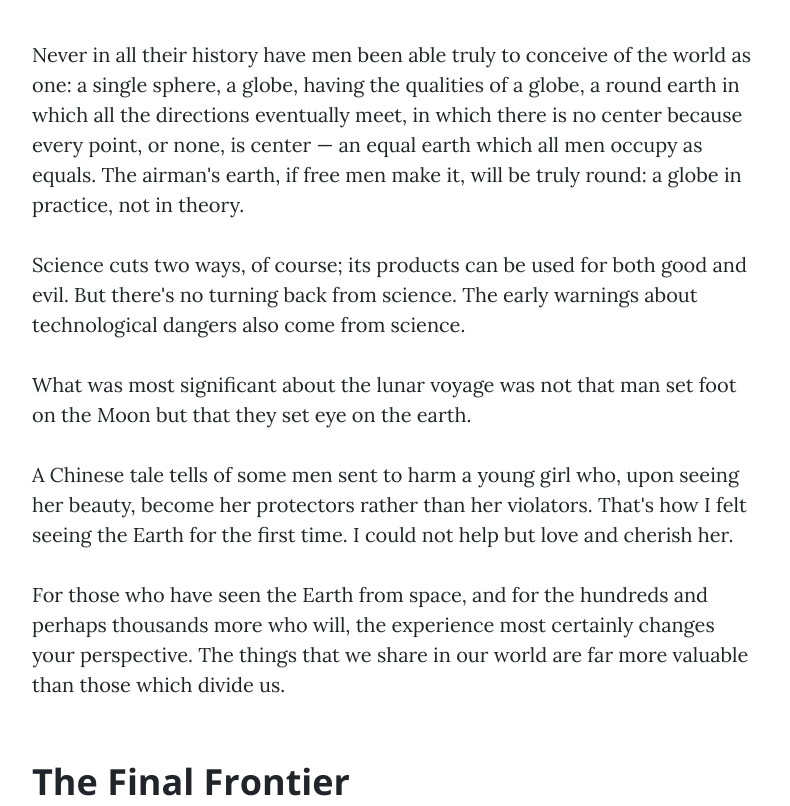
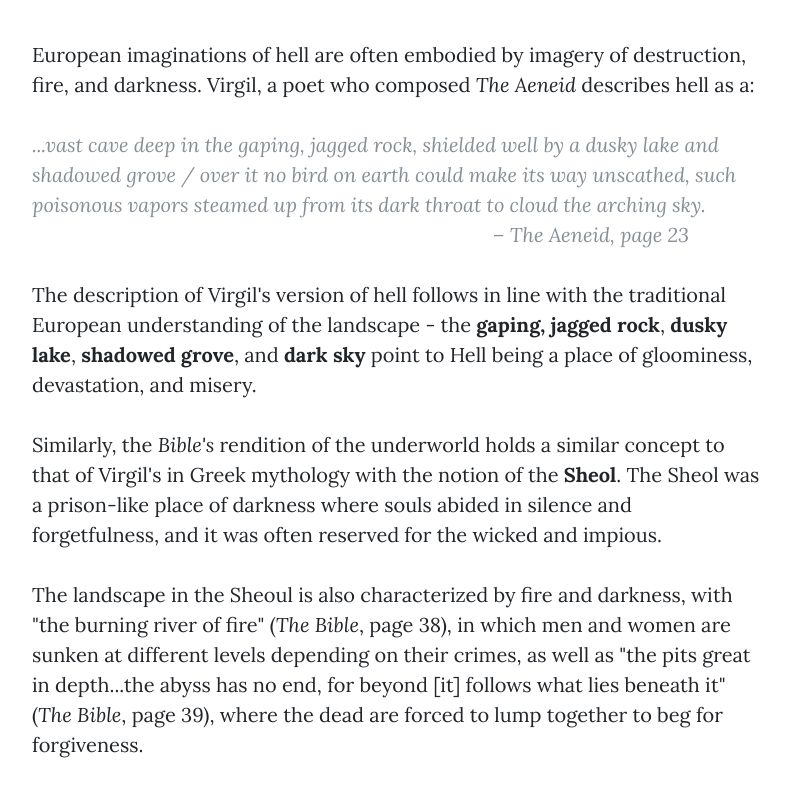
Before and after one commit to belle-chang/conceptualizations-of-monsters, a website: page post_europe.html in a window 1280 px wide. Shown: the part 820-1626 px from the top of the page, without its empty margins (243-1033 px from the left). Drawn offline with nearby package versions, Linux system fonts and the light colour scheme.

Commit message:
Adding european blog post

```diff
--- a/post_europe.html
+++ b/post_europe.html
@@ -87,7 +87,37 @@
     <div class="container">
       <div class="row">
         <div class="col-lg-8 col-md-10 mx-auto">
-          <p>Never in all their history have men been able truly to conceive of the world as one: a single sphere, a globe, having the qualities of a globe, a round earth in which all the directions eventually meet, in which there is no center because every point, or none, is center — an equal earth which all men occupy as equals. The airman's earth, if free men make it, will be truly round: a globe in practice, not in theory.</p>
+          <p>European imaginations of hell are often embodied by imagery of destruction, fire, and darkness. Virgil, a poet who composed <em>The Aeneid</em> describes hell as a:
+          </p>
+
+          <blockquote class="blockquote">...vast cave deep in the gaping, jagged rock, shielded well by a dusky lake and shadowed grove
+            / over it no bird on earth could make its way unscathed, such poisonous vapors steamed up from its dark throat to cloud the arching sky.
+            <div class="text-right" style="padding-right: 10%;">– The Aeneid, page 23</div>
+          </blockquote>
+
+          <p>The description of Virgil's version of hell follows in line with the traditional European understanding of the landscape - the
+            <strong>gaping, jagged rock</strong>, <strong>dusky lake</strong>, <strong>shadowed grove</strong>, and <strong>dark sky</strong>
+            point to Hell being a place of gloominess, devastation, and misery.
+          </p>
+
+          <p>Similarly, the <em>Bible's</em> rendition of the underworld holds a similar concept to that of Virgil's in Greek mythology with the notion of the
+            <strong>Sheol</strong>. The Sheol was a prison-like place of darkness where souls abided in silence and forgetfulness,
+            and it was often reserved for the wicked and impious.
+          </p>
+
+          <!-- <p>
+            Additionally, punishment in the Sheol was also often at the hands of fire. The <em>Bible</em> captures the moment of __ witnessing a punishment by
+          </p> -->
+
+          <p>
+            The landscape in the Sheoul is also characterized by fire and darkness, with "the burning river of fire" (<em>The Bible</em>, page 38), in which
+            men and women are sunken at different levels depending on their crimes, as well as "the pits great in depth...the abyss has no end, for beyond [it]
+            follows what lies beneath it" (<em>The Bible</em>, page 39), where the dead
+            are forced to lump together to beg for forgiveness.
+          </p>
+
+          <!-- PLACEHOLDER TEXT -->
+          <!-- <p>Never in all their history have men been able truly to conceive of the world as one: a single sphere, a globe, having the qualities of a globe, a round earth in which all the directions eventually meet, in which there is no center because every point, or none, is center — an equal earth which all men occupy as equals. The airman's earth, if free men make it, will be truly round: a globe in practice, not in theory.</p>
 
           <p>Science cuts two ways, of course; its products can be used for both good and evil. But there's no turning back from science. The early warnings about technological dangers also come from science.</p>
 
@@ -122,7 +152,7 @@
 
           <p>Placeholder text by
             <a href="http://spaceipsum.com/">Space Ipsum</a>. Photographs by
-            <a href="https://www.flickr.com/photos/nasacommons/">NASA on The Commons</a>.</p>
+            <a href="https://www.flickr.com/photos/nasacommons/">NASA on The Commons</a>.</p> -->
         </div>
       </div>
     </div>
```
